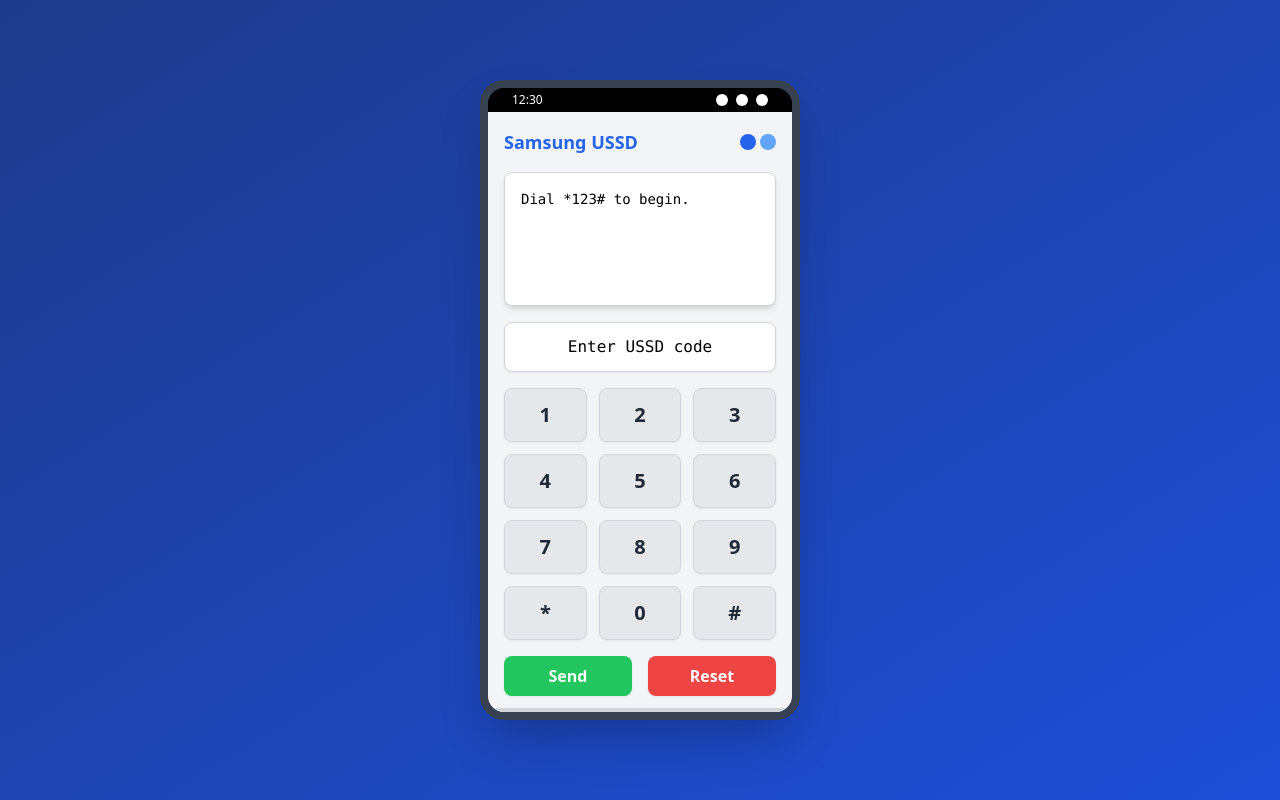
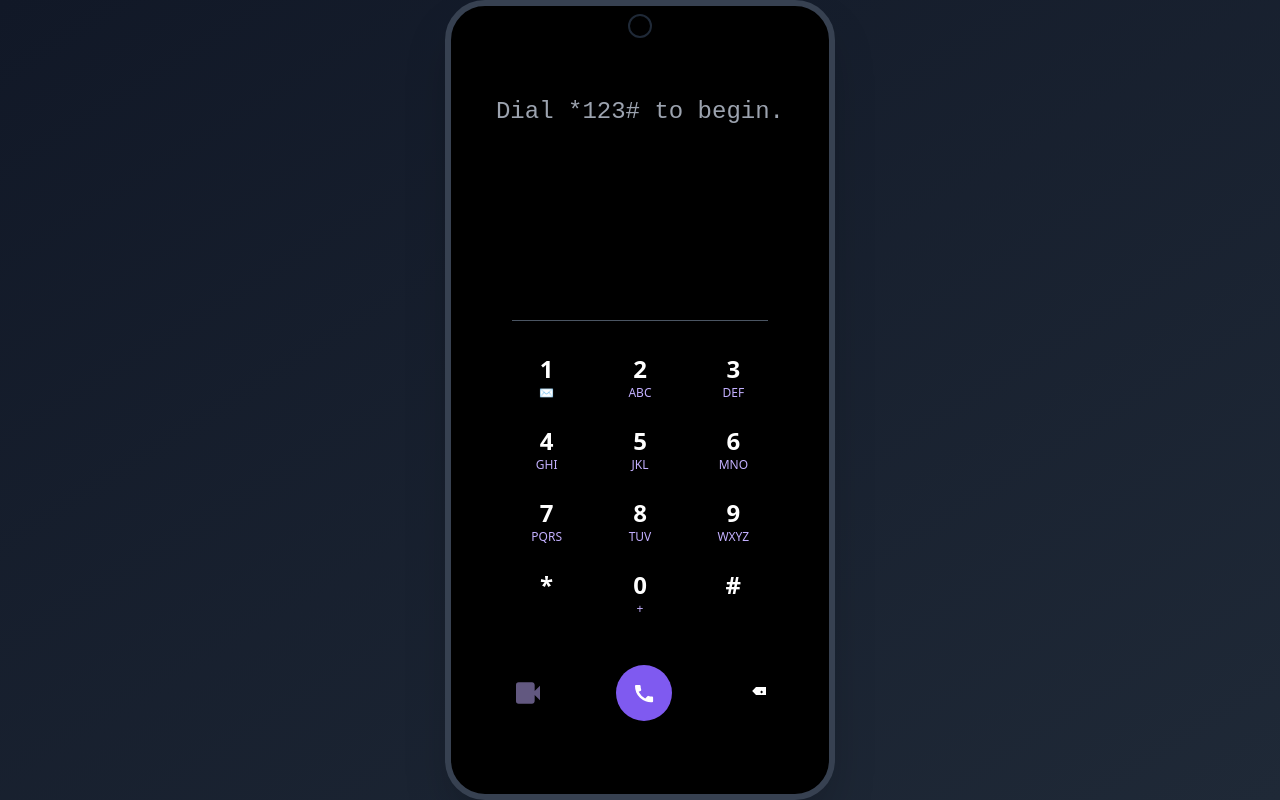
Before and after one commit to KorirMoze/USSD-Simulator, a Nuxt app in the folder ussd-sandbox/: page /sandbox in a window 1280 px wide. Built offline with nearby package versions, Linux system fonts and the light colour scheme.

Commit message:
styled emulator

```diff
--- a/ussd-sandbox/pages/sandbox.vue
+++ b/ussd-sandbox/pages/sandbox.vue
@@ -1,133 +1,356 @@
 <template>
-    <div class="min-h-screen flex items-center justify-center bg-gradient-to-br from-blue-900 to-blue-700 p-4">
-      <div class="relative w-80 h-[640px] bg-gray-800 rounded-3xl border-8 border-gray-700 shadow-2xl overflow-hidden">
-        <!-- Status bar -->
-        <div class="absolute top-0 w-full h-6 bg-black flex justify-between items-center px-6 z-10 text-white text-xs">
-          <div>12:30</div>
-          <div class="flex space-x-2">
-            <div class="w-3 h-3 rounded-full bg-white"></div>
-            <div class="w-3 h-3 rounded-full bg-white"></div>
-            <div class="w-3 h-3 rounded-full bg-white"></div>
+    <div class="min-h-screen bg-gradient-to-br from-gray-900 to-gray-800 text-white flex flex-col items-center justify-center space-y-6 px-4">
+      <div class="relative w-[390px] h-[800px] bg-black rounded-[2.5rem] border-[6px] border-gray-700 shadow-2xl overflow-hidden">
+        <!-- Punch-hole camera -->
+        <div class="absolute top-2 left-1/2 transform -translate-x-1/2 bg-black w-6 h-6 rounded-full z-10 border-2 border-gray-800"></div>
+
+        <!-- Main container with centered content -->
+        <div class="h-full flex flex-col items-center justify-center p-8">
+          <!-- Display Area -->
+          <div class="w-full text-center text-2xl font-mono py-4 mb-8 h-48 overflow-y-auto">
+            <div v-if="sessionOutput" class="whitespace-pre-line">{{ sessionOutput }}</div>
+            <div v-else class="text-gray-400">{{ welcomeMessage }}</div>
           </div>
-        </div>
 
-        <!-- Screen -->
-        <div class="absolute top-6 inset-x-0 bottom-0 bg-gray-100 p-4 flex flex-col space-y-4">
-          <!-- Samsung header -->
-          <div class="flex justify-between items-center">
-            <div class="text-lg font-bold text-blue-600">Samsung USSD</div>
-            <div class="flex space-x-1">
-              <div class="w-4 h-4 rounded-full bg-blue-600"></div>
-              <div class="w-4 h-4 rounded-full bg-blue-400"></div>
+          <!-- User Input Display -->
+          <div class="w-64 text-center border-b border-gray-600 text-3xl tracking-wider font-mono py-2 mb-8">
+            {{ userInput }}
+          </div>
+
+          <!-- Dial Pad -->
+          <div class="grid grid-cols-3 gap-6 w-64 text-center text-2xl font-bold mb-8">
+            <div v-for="btn in buttons" :key="btn.label" @click="append(btn.label)" class="cursor-pointer">
+              <div>{{ btn.label }}</div>
+              <div class="text-xs font-light text-purple-300">{{ btn.sub }}</div>
             </div>
           </div>
 
-          <!-- Display Area -->
-          <div class="bg-white rounded-lg p-4 h-1/2 overflow-y-auto text-sm font-mono shadow-md border border-gray-300 flex-grow">
-            <pre class="whitespace-pre-wrap">{{ sessionOutput }}</pre>
-          </div>
+          <!-- Action Buttons -->
+          <div class="flex justify-between items-center w-64 mt-4">
+            <!-- Video Call Icon -->
+            <button class="text-purple-300 opacity-50">
+              <svg class="w-8 h-8" fill="currentColor" viewBox="0 0 24 24">
+                <path d="M17 10.5V6c0-1.1-.9-2-2-2H5a2 2 0 0 0-2 2v12a2 2 0 0 0 2 2h10c1.1 0 2-.9 2-2v-4.5l4 4v-11l-4 4z"/>
+              </svg>
+            </button>
 
-          <!-- Input display -->
-          <div class="bg-white p-3 rounded-lg border border-gray-300 shadow-sm text-center font-mono">
-            {{ userInput || 'Enter USSD code' }}
-          </div>
+            <!-- Call Button -->
+            <button @click="makeCall" class="bg-purple-500 p-4 rounded-full">
+              <svg class="w-6 h-6 text-white" fill="currentColor" viewBox="0 0 24 24">
+                <path d="M6.62 10.79a15.05 15.05 0 0 0 6.59 6.59l2.2-2.2a1 1 0 0 1 1.11-.21 11.36 11.36 0 0 0 3.58.57 1 1 0 0 1 1 1v3.59a1 1 0 0 1-1 1A16 16 0 0 1 3 5a1 1 0 0 1 1-1h3.6a1 1 0 0 1 1 1 11.36 11.36 0 0 0 .57 3.58 1 1 0 0 1-.21 1.11z"/>
+              </svg>
+            </button>
 
-          <!-- Keypad -->
-          <div class="grid grid-cols-3 gap-3 mt-2">
-            <button
-              v-for="btn in dialPad"
-              :key="btn"
-              @click="handleButtonClick(btn)"
-              class="bg-gray-200 hover:bg-gray-300 text-gray-800 py-3 rounded-lg text-xl font-bold shadow-sm border border-gray-300 active:bg-gray-400 transition-colors"
-            >
-              {{ btn }}
-            </button>
-          </div>
-
-          <!-- Action Buttons -->
-          <div class="flex justify-between mt-2">
-            <button
-              @click="sendInput"
-              class="bg-green-500 hover:bg-green-600 text-white px-6 py-2 rounded-lg font-semibold shadow-sm w-1/2 mr-2 active:bg-green-700 transition-colors"
-            >
-              Send
-            </button>
-            <button
-              @click="resetSession"
-              class="bg-red-500 hover:bg-red-600 text-white px-6 py-2 rounded-lg font-semibold shadow-sm w-1/2 ml-2 active:bg-red-700 transition-colors"
-            >
-              Reset
+            <!-- Backspace Icon -->
+            <button @click="remove" class="text-white">
+              <svg class="w-6 h-6" fill="currentColor" viewBox="0 0 24 24">
+                <path d="M22 6H12l-1.41 1.41L8.17 10l2.42 2.59L12 14h10V6zm-3 5l-1.41 1.41L16.17 11l1.42-1.41L19 11z"/>
+              </svg>
             </button>
           </div>
         </div>
 
-        <!-- Navigation bar -->
-        <div class="absolute bottom-0 w-full h-1 bg-gray-300"></div>
-
-        <!-- Toast notification -->
-        <div v-if="showToast" class="absolute top-16 left-1/2 transform -translate-x-1/2 bg-gray-800 text-white px-4 py-2 rounded-full text-sm opacity-90 transition-opacity">
+        <!-- Toast Notification -->
+        <div v-if="showToast" class="absolute bottom-20 left-1/2 transform -translate-x-1/2 bg-gray-800 text-white px-4 py-2 rounded-lg shadow-lg">
           {{ toastMessage }}
         </div>
       </div>
     </div>
   </template>
 
-  <script>
-  export default {
-    data() {
-      return {
-        sessionId: Date.now().toString(),
-        userInput: '',
-        sessionOutput: 'Dial *123# to begin.',
-        showToast: false,
-        toastMessage: '',
-        dialPad: ['1', '2', '3', '4', '5', '6', '7', '8', '9', '*', '0', '#'],
-      }
-    },
-    methods: {
-      handleButtonClick(value) {
-        this.userInput += value;
-      },
-      displayToast(message) {
-        this.toastMessage = message;
-        this.showToast = true;
-        setTimeout(() => this.showToast = false, 2000);
-      },
-      sendInput() {
-        if (!this.userInput) return;
+  <script setup>
+  import { ref } from 'vue'
 
-        let response = { message: 'Processing...' };
+  // Reactive properties
+  const sessionId = ref(Date.now().toString())
+  const userInput = ref('')
+  const welcomeMessage = ref('Dial *123# to begin.')
+  const sessionOutput = ref('')
+  const showToast = ref(false)
+  const toastMessage = ref('')
 
-        if (this.userInput === '*123#') {
-          response.message = 'Welcome to Mobile Banking\n1. Check Balance\n2. Send Money\n3. Buy Airtime\n4. Pay Bills\n0. Exit';
-        } else if (this.userInput === '1') {
-          response.message = 'Your balance is $1,250.00\n0. Back';
-        } else if (this.userInput === '2') {
-          response.message = 'Send Money\n1. To Mobile Number\n2. To Bank Account\n0. Back';
-        } else if (this.userInput === '3') {
-          response.message = 'Buy Airtime\n1. For Self\n2. For Others\n0. Back';
-        } else if (this.userInput === '4') {
-          response.message = 'Pay Bills\n1. Electricity\n2. Water\n3. TV Subscription\n0. Back';
-        } else if (this.userInput === '0') {
-          response.message = 'Thank you for using our service!';
-        } else {
-          response.message = 'Invalid option. Please try again.';
-        }
+  // Button layout with sublabels
+  const buttons = [
+    { label: '1', sub: '✉️' },
+    { label: '2', sub: 'ABC' },
+    { label: '3', sub: 'DEF' },
+    { label: '4', sub: 'GHI' },
+    { label: '5', sub: 'JKL' },
+    { label: '6', sub: 'MNO' },
+    { label: '7', sub: 'PQRS' },
+    { label: '8', sub: 'TUV' },
+    { label: '9', sub: 'WXYZ' },
+    { label: '*', sub: '' },
+    { label: '0', sub: '+' },
+    { label: '#', sub: '' }
+  ]
 
-        this.sessionOutput = response.message;
-        this.userInput = '';
-        this.displayToast('Request sent');
-      },
-      resetSession() {
-        this.sessionId = Date.now().toString();
-        this.userInput = '';
-        this.sessionOutput = 'Dial *123# to begin.';
-        this.displayToast('Session reset');
-      }
+  // Append numbers/letters to the input string
+  const append = (val) => {
+    if (welcomeMessage.value) {
+      welcomeMessage.value = '' // Clear welcome message when user starts typing
     }
+    userInput.value += val
+  }
+
+  // Remove the last character from the input string
+  const remove = () => {
+    userInput.value = userInput.value.slice(0, -1)
+  }
+
+  // Display a toast notification
+  const displayToast = (message) => {
+    toastMessage.value = message
+    showToast.value = true
+    setTimeout(() => {
+      showToast.value = false
+    }, 2000)
+  }
+
+  // Process the USSD call
+  const makeCall = () => {
+    if (!userInput.value) return
+
+    displayToast('Processing request...')
+
+    // Simulate API response
+    let response = { message: '' }
+
+    if (userInput.value === '*123#') {
+      response.message = 'Welcome to Mobile Banking\n1. Check Balance\n2. Send Money\n3. Buy Airtime\n4. Pay Bills\n0. Exit'
+    } else if (userInput.value === '1') {
+      response.message = 'Your balance is $1,250.00\n0. Back'
+    } else if (userInput.value === '2') {
+      response.message = 'Send Money\n1. To Mobile Number\n2. To Bank Account\n0. Back'
+    } else if (userInput.value === '3') {
+      response.message = 'Buy Airtime\n1. For Self\n2. For Others\n0. Back'
+    } else if (userInput.value === '4') {
+      response.message = 'Pay Bills\n1. Electricity\n2. Water\n3. TV Subscription\n0. Back'
+    } else if (userInput.value === '0') {
+      response.message = 'Thank you for using our service!'
+    } else {
+      response.message = 'Invalid option. Please try again.'
+    }
+
+    sessionOutput.value = response.message
+    userInput.value = ''
   }
   </script>
 
   <style scoped>
-  /* Add your custom styles here */
+  /* Custom styles for the dialer UI */
+  .min-h-screen {
+    background-color: #000;
+  }
+
+  .w-64 {
+    width: 16rem;
+  }
+
+  .text-center {
+    text-align: center;
+  }
+
+  .font-mono {
+    font-family: 'Courier New', monospace;
+  }
+
+  .text-4xl {
+    font-size: 2.25rem;
+  }
+
+  .text-3xl {
+    font-size: 1.875rem;
+  }
+
+  .text-2xl {
+    font-size: 1.5rem;
+  }
+
+  .font-bold {
+    font-weight: 700;
+  }
+
+  .text-purple-300 {
+    color: #c3b0ff;
+  }
+
+  .bg-purple-500 {
+    background-color: #7f5af0;
+  }
+
+  .bg-black {
+    background-color: #000;
+  }
+
+  .cursor-pointer {
+    cursor: pointer;
+  }
+
+  .text-white {
+    color: #fff;
+  }
+
+  .text-gray-400 {
+    color: #9ca3af;
+  }
+
+  .text-xs {
+    font-size: 0.75rem;
+  }
+
+  .mt-4 {
+    margin-top: 1rem;
+  }
+
+  .mb-8 {
+    margin-bottom: 2rem;
+  }
+
+  .border-b {
+    border-bottom-width: 1px;
+  }
+
+  .border-gray-600 {
+    border-color: #4b5563;
+  }
+
+  .w-8 {
+    width: 2rem;
+  }
+
+  .h-8 {
+    height: 2rem;
+  }
+
+  .w-6 {
+    width: 1.5rem;
+  }
+
+  .h-6 {
+    height: 1.5rem;
+  }
+
+  .p-4 {
+    padding: 1rem;
+  }
+
+  .rounded-full {
+    border-radius: 9999px;
+  }
+
+  .grid {
+    display: grid;
+  }
+
+  .grid-cols-3 {
+    grid-template-columns: repeat(3, 1fr);
+  }
+
+  .gap-6 {
+    gap: 1.5rem;
+  }
+
+  .flex {
+    display: flex;
+  }
+
+  .flex-col {
+    flex-direction: column;
+  }
+
+  .items-center {
+    align-items: center;
+  }
+
+  .justify-center {
+    justify-content: center;
+  }
+
+  .justify-between {
+    justify-content: space-between;
+  }
+
+  .h-full {
+    height: 100%;
+  }
+
+  .p-8 {
+    padding: 2rem;
+  }
+
+  .relative {
+    position: relative;
+  }
+
+  .absolute {
+    position: absolute;
+  }
+
+  .transform {
+    transform: translate(var(--tw-translate-x), var(--tw-translate-y)) rotate(var(--tw-rotate)) skewX(var(--tw-skew-x)) skewY(var(--tw-skew-y)) scaleX(var(--tw-scale-x)) scaleY(var(--tw-scale-y));
+  }
+
+
+  .shadow-2xl {
+    box-shadow: 0 25px 50px -12px rgb(0 0 0 / 0.25);
+  }
+
+  .overflow-hidden {
+    overflow: hidden;
+  }
+
+  .z-10 {
+    z-index: 10;
+  }
+
+  .border-2 {
+    border-width: 2px;
+  }
+
+  .rounded-full {
+    border-radius: 9999px;
+  }
+
+  .tracking-wider {
+    letter-spacing: 0.05em;
+  }
+
+  .whitespace-pre-line {
+    white-space: pre-line;
+  }
+
+  .h-48 {
+    height: 12rem;
+  }
+
+  .overflow-y-auto {
+    overflow-y: auto;
+  }
+
+  .opacity-50 {
+    opacity: 0.5;
+  }
+
+  .shadow-lg {
+    box-shadow: 0 10px 15px -3px rgb(0 0 0 / 0.1), 0 4px 6px -4px rgb(0 0 0 / 0.1);
+  }
+
+  .rounded-lg {
+    border-radius: 0.5rem;
+  }
+
+  .px-4 {
+    padding-left: 1rem;
+    padding-right: 1rem;
+  }
+
+  .py-2 {
+    padding-top: 0.5rem;
+    padding-bottom: 0.5rem;
+  }
+
+  .bottom-20 {
+    bottom: 5rem;
+  }
   </style>
```
